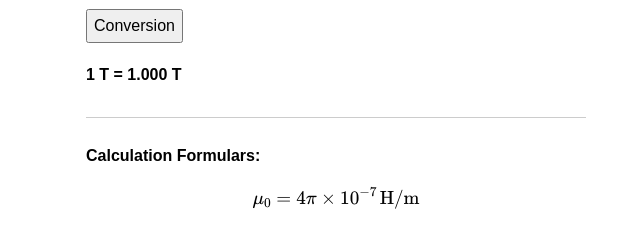
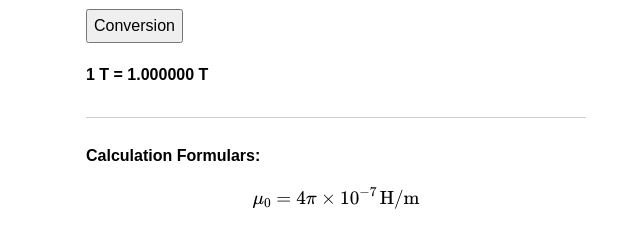
Before and after one commit to emlizard/magunitlizard, a plain HTML site: page index.html in a window 1280 px wide. Both pictures are taken after a click on the button "Conversion". Shown: the part 233-458 px from the top of the page, 304-944 px from the left. Drawn offline with nearby package versions, Linux system fonts and the light colour scheme.

Commit message:
Update index.html

```diff
--- a/index.html
+++ b/index.html
@@ -115,7 +115,7 @@
       }
 
       document.getElementById('result').innerText =
-        `${val} ${from} = ${result.toFixed(3)} ${to}`;
+        `${val} ${from} = ${result.toFixed(6)} ${to}`;
     }
   </script>
 
```
